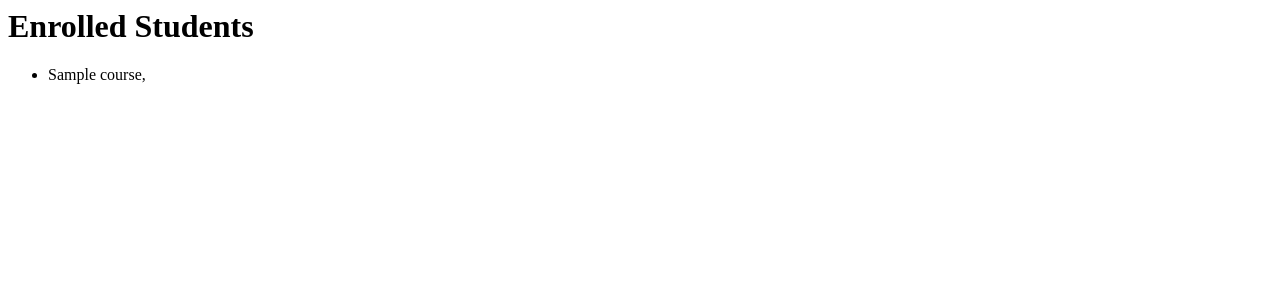
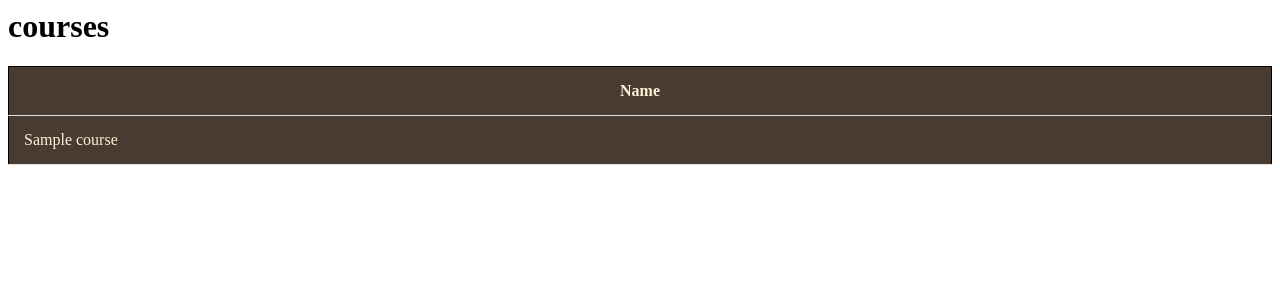
Before and after one commit to Fissal/Assignment4, a Django app: template templates/showCourses.html in a window 1280 px wide. Shown: the top 300 px of the page. Run offline with Django 3.2, Linux system fonts and the light colour scheme; the template is opened without the code that fills it: most values are stand-ins (such as "Sample title", 1, 10 or a date in 2020); parts of the project's set-up code (start-up, migrations or seed data) failed here and were passed over.

Commit message:
Debugging

```diff
--- a/Assignment/forms.py
+++ b/Assignment/forms.py
@@ -27,8 +27,8 @@ class CoursesInfo(forms.Form):
     C_Teacher = forms.ModelChoiceField(queryset = Teacher.objects.all())
 
 
-courses = [(course.C_Name,course.C_Name) for course in Courses.objects.all()]
-students = [(student.Student_Name,student.Student_Name) for student in Student.objects.all()]
 class EnrollForm(forms.Form):
+    courses = [(course.C_Name,course.C_Name) for course in Courses.objects.all()]
+    students = [(student.Student_Name,student.Student_Name) for student in Student.objects.all()]
     courses = forms.ChoiceField(courses, required=False,widget=forms.Select())
     students =forms.ChoiceField(students,required=False,widget=forms.Select())
--- a/templates/chooseCourse.html
+++ b/templates/chooseCourse.html
@@ -1,6 +1,9 @@
 <html>
 <head>
     <title>Add Student Courses</title>
+    {% load staticfiles %}
+    <link rel="stylesheet" type="text/css" href="{% static 'design_CS361.css' %}" />
+    <meta charset="UTF-8">
 </head>
 <body>
     <h1>Add Student Courses</h1>
--- a/templates/showCourses.html
+++ b/templates/showCourses.html
@@ -1,11 +1,33 @@
 <html>
-<head><title>Enrolled Students</title></head>
+<head>
+    {% load staticfiles %}
+    <link rel="stylesheet" type="text/css" href="{% static 'design1_CS361.css' %}" />
+    <meta charset="UTF-8">
+    <title>courses</title>
+<style>
+
+</style>
+</head>
 <body>
-<h1>Enrolled Students</h1>
-<ul>
-{% for Courses in courseStudetList %}
-	<li>{{ Courses.Student_Name }}, </li>
-{% endfor %}
- </ul>
- </body>
- </html>
+<h1>courses</h1>
+    <table border="1" style="width:100%">
+
+    <thead>
+
+        <th>Name</th>
+
+    </thead>
+
+    <tbody>
+
+        <tr>
+        <ul>{% for courses in courseStudetList %}</ul>
+        <td>{{ courses.Student_Name }}</td>
+
+    </tr>
+    {% endfor %}
+    </tbody>
+
+</table>
+</body>
+</html>
```
Also changed, not shown: db.sqlite3.
